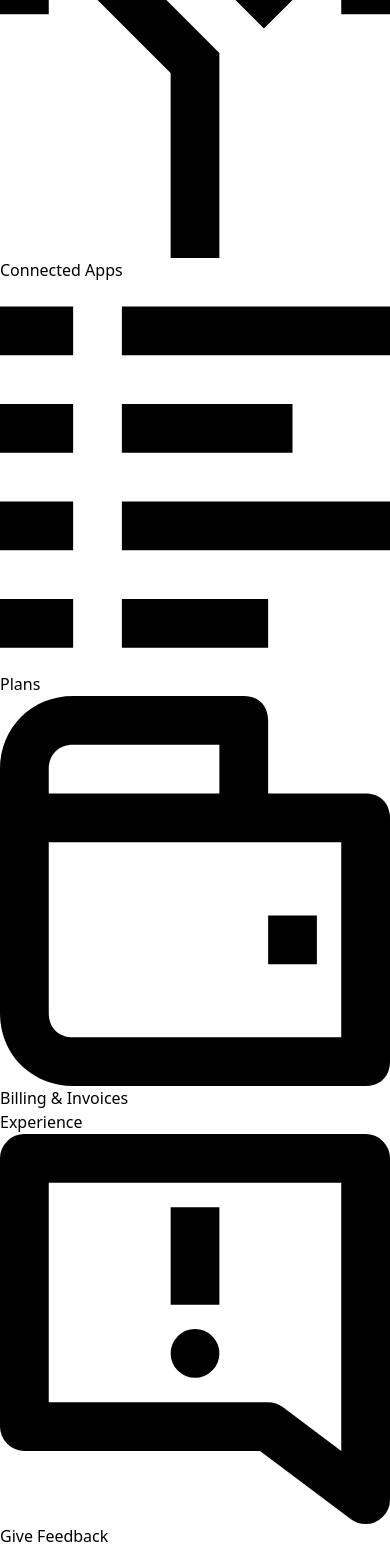
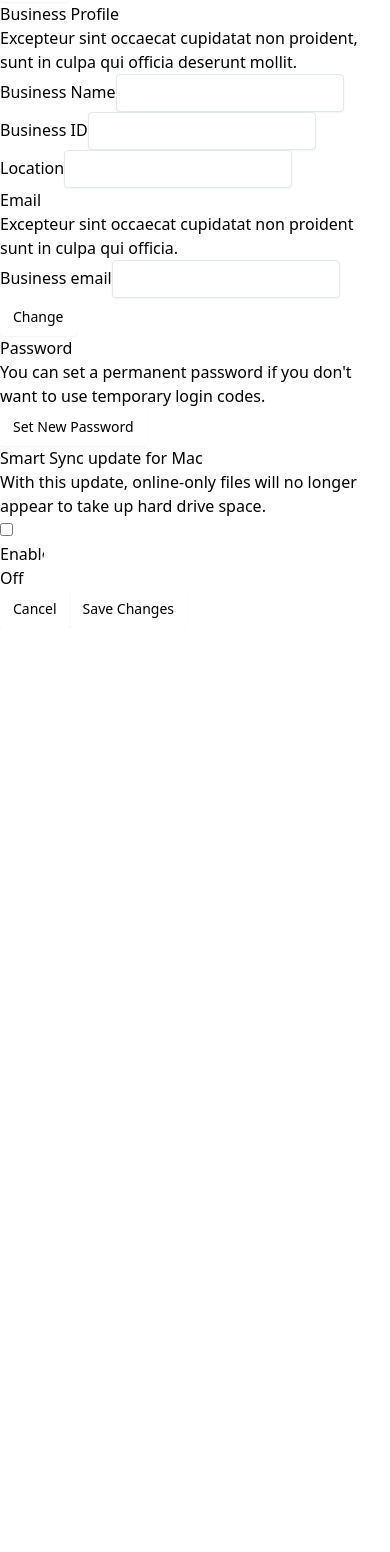
Before and after one commit to sofmagon/skills-forWomen-inTech, a React (Vite) app in the folder 04-experiencia/: page /settings/account in a window 390 px wide. Shown: the part 9854-11406 px from the top of the page. After the commit the page ends 10482 px from the top, so only its background shows below. Built offline with nearby package versions, Linux system fonts and the light colour scheme.

Commit message:
remove: unuseful files

```diff
--- a/04-experiencia/src/partials/settings/SettingsSidebar.jsx
+++ b/04-experiencia/src/partials/settings/SettingsSidebar.jsx
@@ -28,44 +28,6 @@ function SettingsSidebar() {
               <span className={`text-sm font-medium ${pathname.includes('/settings/notifications') ? 'text-indigo-500 dark:text-indigo-400' : 'text-slate-600 dark:text-slate-300 hover:text-slate-700 dark:hover:text-slate-200'}`}>My Notifications</span>
             </NavLink>
           </li>
-          <li className="mr-0.5 md:mr-0 md:mb-0.5">
-            <NavLink end to="/settings/apps" className={`flex items-center px-2.5 py-2 rounded whitespace-nowrap ${pathname.includes('/settings/apps') && 'bg-indigo-50 dark:bg-indigo-500/30'}`}>
-              <svg className={`w-4 h-4 shrink-0 fill-current mr-2 ${pathname.includes('/settings/apps') ? 'text-indigo-500 dark:text-indigo-400' : 'text-slate-400 dark:text-slate-500'}`} viewBox="0 0 16 16">
-                <path d="M3.414 2L9 7.586V16H7V8.414l-5-5V6H0V1a1 1 0 011-1h5v2H3.414zM15 0a1 1 0 011 1v5h-2V3.414l-3.172 3.172-1.414-1.414L12.586 2H10V0h5z" />
-              </svg>
-              <span className={`text-sm font-medium ${pathname.includes('/settings/apps') ? 'text-indigo-500 dark:text-indigo-400' : 'text-slate-600 dark:text-slate-300 hover:text-slate-700 dark:hover:text-slate-200'}`}>Connected Apps</span>
-            </NavLink>
-          </li>
-          <li className="mr-0.5 md:mr-0 md:mb-0.5">
-            <NavLink end to="/settings/plans" className={`flex items-center px-2.5 py-2 rounded whitespace-nowrap ${pathname.includes('/settings/plans') && 'bg-indigo-50 dark:bg-indigo-500/30'}`}>
-              <svg className={`w-4 h-4 shrink-0 fill-current mr-2 ${pathname.includes('/settings/plans') ? 'text-indigo-500 dark:text-indigo-400' : 'text-slate-400 dark:text-slate-500'}`} viewBox="0 0 16 16">
-                <path d="M5 9h11v2H5V9zM0 9h3v2H0V9zm5 4h6v2H5v-2zm-5 0h3v2H0v-2zm5-8h7v2H5V5zM0 5h3v2H0V5zm5-4h11v2H5V1zM0 1h3v2H0V1z" />
-              </svg>
-              <span className={`text-sm font-medium ${pathname.includes('/settings/plans') ? 'text-indigo-500 dark:text-indigo-400' : 'text-slate-600 dark:text-slate-300 hover:text-slate-700 dark:hover:text-slate-200'}`}>Plans</span>
-            </NavLink>
-          </li>
-          <li className="mr-0.5 md:mr-0 md:mb-0.5">
-            <NavLink end to="/settings/billing" className={`flex items-center px-2.5 py-2 rounded whitespace-nowrap ${pathname.includes('/settings/billing') && 'bg-indigo-50 dark:bg-indigo-500/30'}`}>
-              <svg className={`w-4 h-4 shrink-0 fill-current mr-2 ${pathname.includes('/settings/billing') ? 'text-indigo-500 dark:text-indigo-400' : 'text-slate-400 dark:text-slate-500'}`} viewBox="0 0 16 16">
-                <path d="M15 4c.6 0 1 .4 1 1v10c0 .6-.4 1-1 1H3c-1.7 0-3-1.3-3-3V3c0-1.7 1.3-3 3-3h7c.6 0 1 .4 1 1v3h4zM2 3v1h7V2H3c-.6 0-1 .4-1 1zm12 11V6H2v7c0 .6.4 1 1 1h11zm-3-5h2v2h-2V9z" />
-              </svg>
-              <span className={`text-sm font-medium ${pathname.includes('/settings/billing') ? 'text-indigo-500 dark:text-indigo-400' : 'text-slate-600 dark:text-slate-300 hover:text-slate-700 dark:hover:text-slate-200'}`}>Billing & Invoices</span>
-            </NavLink>
-          </li>
-        </ul>
-      </div>
-      {/* Group 2 */}
-      <div>
-        <div className="text-xs font-semibold text-slate-400 dark:text-slate-500 uppercase mb-3">Experience</div>
-        <ul className="flex flex-nowrap md:block mr-3 md:mr-0">
-          <li className="mr-0.5 md:mr-0 md:mb-0.5">
-            <NavLink end to="/settings/feedback" className={`flex items-center px-2.5 py-2 rounded whitespace-nowrap ${pathname.includes('/settings/feedback') && 'bg-indigo-50 dark:bg-indigo-500/30'}`}>
-              <svg className={`w-4 h-4 shrink-0 fill-current mr-2 ${pathname.includes('/settings/feedback') ? 'text-indigo-500 dark:text-indigo-400' : 'text-slate-400 dark:text-slate-500'}`} viewBox="0 0 16 16">
-                <path d="M7.001 3h2v4h-2V3zm1 7a1 1 0 110-2 1 1 0 010 2zM15 16a1 1 0 01-.6-.2L10.667 13H1a1 1 0 01-1-1V1a1 1 0 011-1h14a1 1 0 011 1v14a1 1 0 01-1 1zM2 11h9a1 1 0 01.6.2L14 13V2H2v9z" />
-              </svg>
-              <span className={`text-sm font-medium ${pathname.includes('/settings/feedback') ? 'text-indigo-500 dark:text-indigo-400' : 'text-slate-600 dark:text-slate-300 hover:text-slate-700 dark:hover:text-slate-200'}`}>Give Feedback</span>
-            </NavLink>
-          </li>
         </ul>
       </div>
     </div>
```
